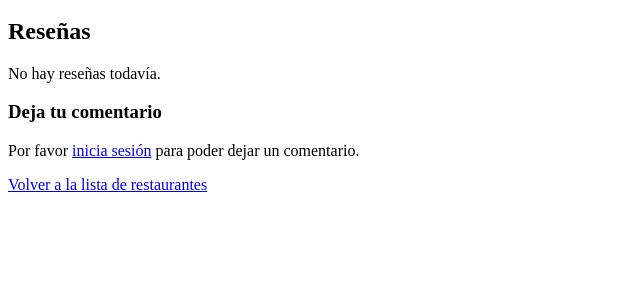
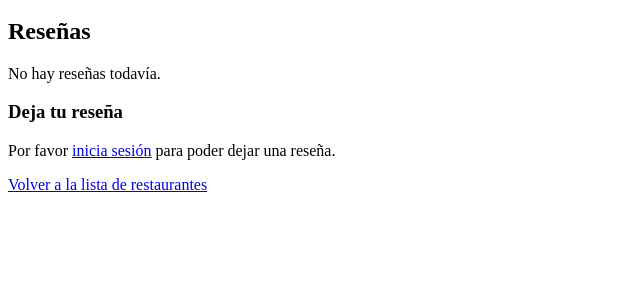
Before and after one commit to DCC-CC4401/2024-2-CC4401-grupo-2, a Django app: page /restaurant/1/ in a window 1280 px wide. Shown: the part 236-536 px from the top of the page, without its empty margins (0-640 px from the left). Run offline with Django 3.2, Linux system fonts and the light colour scheme; data comes from the database, SQL or seed files in the repository; data that the repository does not hold is empty.

Commit message:
style: Modified instances of the word COmentario for Reseña in the file restaurant_detail.html, so it makes more sense for the user

```diff
--- a/todoapp/templates/todoapp/restaurant_detail.html
+++ b/todoapp/templates/todoapp/restaurant_detail.html
@@ -27,7 +27,7 @@
         <p>No hay reseñas todavía.</p>
     {% endif %}
 
-    <h3>Deja tu comentario</h3>
+    <h3>Deja tu reseña</h3>
     {% if user.is_authenticated %}
         <form method="post">
             {% csrf_token %}
@@ -35,7 +35,7 @@
             <button type="submit">Enviar</button>
         </form>
     {% else %}
-        <p>Por favor <a href="{% url 'login' %}">inicia sesión</a> para poder dejar un comentario.</p>
+        <p>Por favor <a href="{% url 'login' %}">inicia sesión</a> para poder dejar una reseña.</p>
     {% endif %}
     <div class="mt-4">
         <a href="{% url 'restaurant_list' %}" class="btn">Volver a la lista de restaurantes</a>
```
